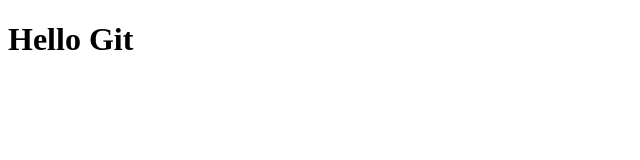
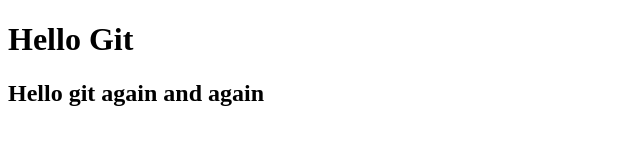
Before and after one commit to Tedibut/Practice-gi, a plain HTML site: page index.html in a window 1280 px wide. Shown: the whole page, without its empty margins (0-640 px from the left). Drawn offline with Linux system fonts and the light colour scheme.

Commit message:
Update index.html

```diff
--- a/index.html
+++ b/index.html
@@ -8,5 +8,6 @@
   </head>
   <body>
     <h1>Hello Git</h1>
+    <h2>Hello git again and again</h2>
   </body>
 </html>
```
